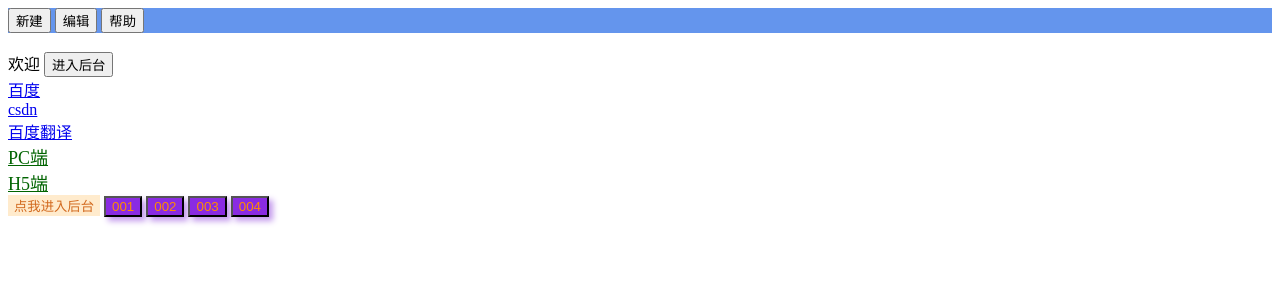
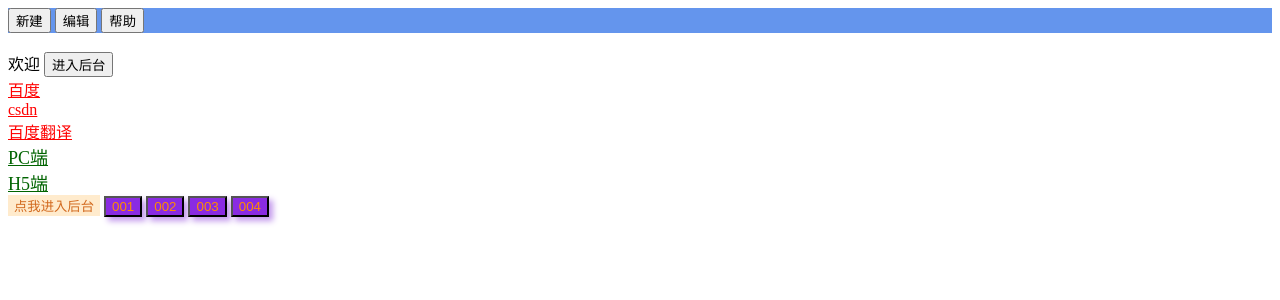
Before and after one commit to duningning/MyProject, a Django app: page /home/ in a window 1280 px wide. Shown: the top 300 px of the page. Run offline with Django 3.2, Linux system fonts and the light colour scheme; data comes from the database, SQL or seed files in the repository.

Commit message:
更新文件夹
更正后上传

```diff
--- a/MyProject/Myapp/templates/home.html
+++ b/MyProject/Myapp/templates/home.html
@@ -7,6 +7,9 @@
         .abcd{
             background-color: blueviolet;color: darkorange;
             box-shadow: 4px 4px 6px #c399ec;
+        }
+        a{
+            color: red;
         }
     </style>
 
```
Also changed, not shown: 1 other file.
